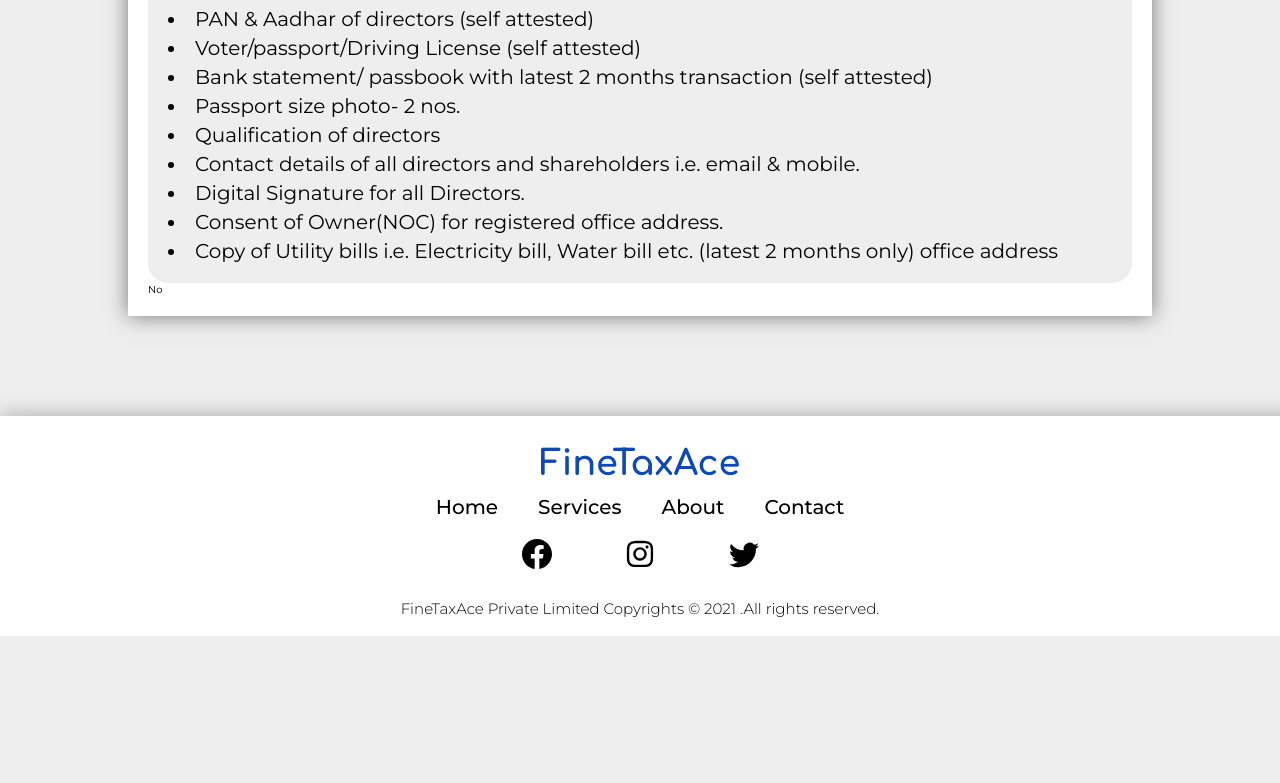
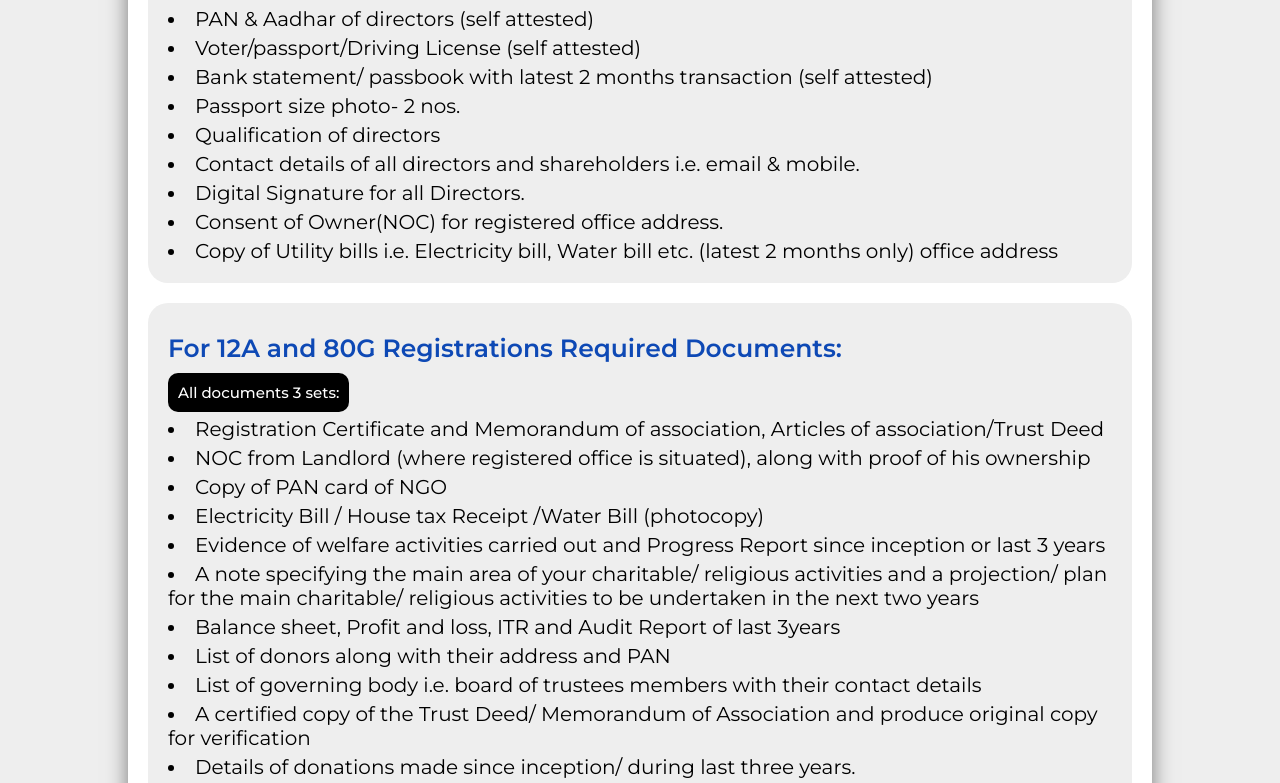
Before and after one commit to pinnintisagarSB/Finetaxace, a React (Create React App) app: page /service/1 in a window 1280 px wide. Shown: the part 1315-2098 px from the top of the page. Before the commit the page ends 1951 px from the top, so only its background shows below. Built offline with nearby package versions, Linux system fonts and the light colour scheme.

Commit message:
commit on main

```diff
--- a/src/components/Serviceinfo.js
+++ b/src/components/Serviceinfo.js
@@ -1,22 +1,12 @@
-import React, { useEffect } from 'react';
+import React from 'react';
 import Info from './Info';
 import { NavLink } from 'react-router-dom';
 import "./Icard.css";
 import { useParams } from 'react-router';
-import { useState } from 'react/cjs/react.development';
 const Serviceinfo = () => {
-    const [show,setShow] = useState(0);
     const sid = useParams();
     const sDetail = Info.filter(x=>x.id === parseInt(sid.id));
     const sd = sDetail[0];
-    useEffect(() => {
-        if(parseInt(sid.id)===true){
-            setShow(1);
-        }
-        else{
-            setShow(0);
-        }
-    }, [])
     return (
         <div className="service_info">
             <div className="info-container">
@@ -53,7 +43,7 @@ const Serviceinfo = () => {
                                     })
                                 }
                             </div>
-                            {show?(
+                            {(parseInt(sid.id)===1)?(
                                 <div className="wbox">
                                     <h1>For 12A and 80G Registrations Required Documents:</h1>
                                     <h3>All documents 3 sets:</h3>
```
